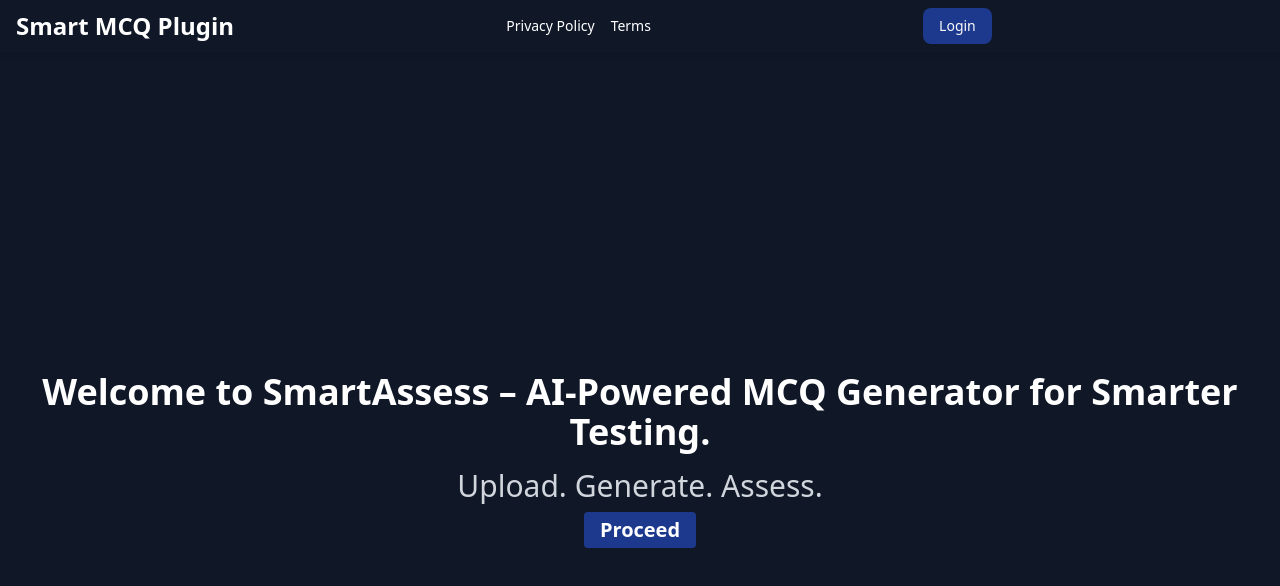
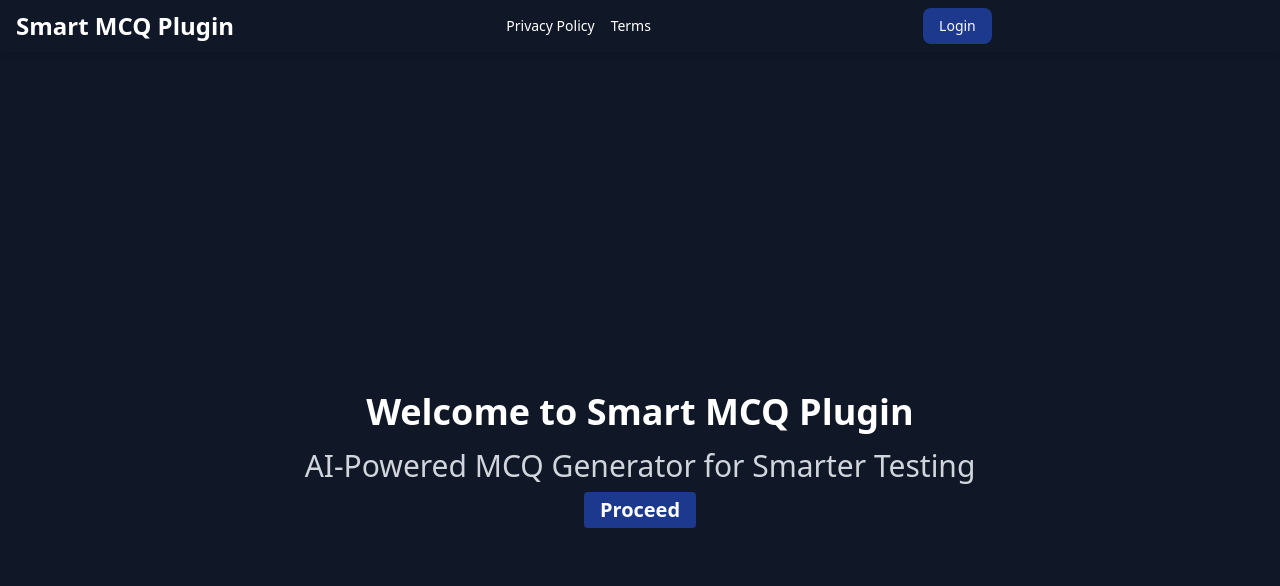
Before and after one commit to ManikandanS2005/smartmcqplugin, a Next.js app: page / in a window 1280 px wide. Shown: the top 586 px of the page. Built offline with nearby package versions, Linux system fonts and the light colour scheme; no server answers.

Commit message:
fix :name isssue resolved

```diff
--- a/src/componets/HeroSection.js
+++ b/src/componets/HeroSection.js
@@ -9,10 +9,10 @@ const HeroSection = () => {
   return (
     <div className="flex flex-col items-center justify-center h-screen m-1 bg-gray-900 text-white text-center px-4">
       <h1 className="font-bold text-4xl mb-4">
-        Welcome to SmartAssess – AI-Powered MCQ Generator for Smarter Testing.
+      Welcome to Smart MCQ Plugin
       </h1>
       <span className="text-3xl text-gray-300">
-        Upload. Generate. Assess.
+        AI-Powered MCQ Generator for Smarter Testing
       </span>
       <button
         className="bg-blue-900 hover:bg-blue-700 hover:cursor-pointer px-4 py-1 m-2 rounded text-white font-semibold text-xl"
```
